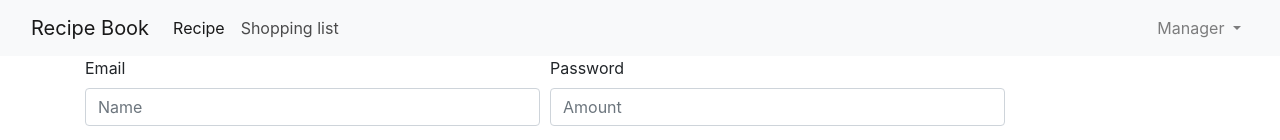
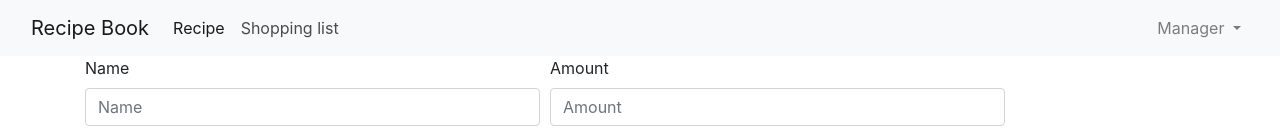
Before and after one commit to pcnguyenlxag/angular_shopping-tutorial, an Angular app: page / in a window 1280 px wide. Both pictures are taken after a click on the link "Shopping list". Shown: the top 140 px of the page. Built offline with nearby package versions, Linux system fonts and the light colour scheme.

Commit message:
add item shopping

```diff
--- a/src/app/shopping-list/shopping-edit/shopping-edit.component.html
+++ b/src/app/shopping-list/shopping-edit/shopping-edit.component.html
@@ -3,16 +3,16 @@
       <form>
         <div class="form-row">
           <div class="form-group col-md-6">
-            <label for="name">Email</label>
-            <input type="text" class="form-control" id="name" placeholder="Name">
+            <label for="name">Name</label>
+            <input type="text" class="form-control" id="name" placeholder="Name" #nameInput>
           </div>
           <div class="form-group col-md-6">
-            <label for="amount">Password</label>
-            <input type="number" class="form-control" id="amount" placeholder="Amount">
+            <label for="amount">Amount</label>
+            <input type="number" class="form-control" id="amount" placeholder="Amount" #amountInput>
           </div>
         </div>
         <div class="form-row justify-content-end">
-          <button type="submit" class="btn btn-success mr-2">Add</button>
+          <button type="submit" class="btn btn-success mr-2" (click)="onAddItem()">Add</button>
           <button type="button" class="btn btn-danger mr-2">Delete</button>
           <button type="button" class="btn btn-primary mr-2">Clear</button>
         </div>
--- a/src/app/shopping-list/shopping-edit/shopping-edit.component.ts
+++ b/src/app/shopping-list/shopping-edit/shopping-edit.component.ts
@@ -1,4 +1,5 @@
-import { Component, OnInit } from '@angular/core';
+import { Component, OnInit, ElementRef, ViewChild, EventEmitter, Output } from '@angular/core';
+import { Ingredient } from 'src/app/shared/ingredient.model';
 
 @Component({
   selector: 'app-shopping-edit',
@@ -6,10 +7,18 @@ import { Component, OnInit } from '@angular/core';
   styleUrls: ['./shopping-edit.component.css']
 })
 export class ShoppingEditComponent implements OnInit {
-
+  @ViewChild('nameInput', {static: true}) nameInputRef: ElementRef;
+  @ViewChild('amountInput', {static: true}) amountInputRef: ElementRef;
+  @Output() ingredientAdded = new EventEmitter<Ingredient>();
   constructor() { }
 
   ngOnInit() {
   }
 
+  onAddItem() {
+    const ingName = this.nameInputRef.nativeElement.value;
+    const ingAmount = this.amountInputRef.nativeElement.value;
+    const newIngredient = new Ingredient(ingName, ingAmount);
+    this.ingredientAdded.emit(newIngredient);
+  }
 }
--- a/src/app/shopping-list/shopping-list.component.html
+++ b/src/app/shopping-list/shopping-list.component.html
@@ -1,9 +1,9 @@
 <div class="row">
   <div class="col-lg-10">
-    <app-shopping-edit></app-shopping-edit>
+    <app-shopping-edit (ingredientAdded)="onIngredientAdded($event)"></app-shopping-edit>
     <hr>
     <ul class="list-group">
-      <a class="list-group-item" href="" *ngFor="let ingredient of ingredients">
+      <a class="list-group-item" href="#" *ngFor="let ingredient of ingredients">
         <li style="list-style: none">{{ingredient.name}} ({{ingredient.amount}})</li>
       </a>
     </ul>
--- a/src/app/shopping-list/shopping-list.component.ts
+++ b/src/app/shopping-list/shopping-list.component.ts
@@ -15,5 +15,7 @@ export class ShoppingListComponent implements OnInit {
 
   ngOnInit() {
   }
-
+  onIngredientAdded(ingredient: Ingredient) {
+    this.ingredients.push(ingredient);
+  }
 }
```
